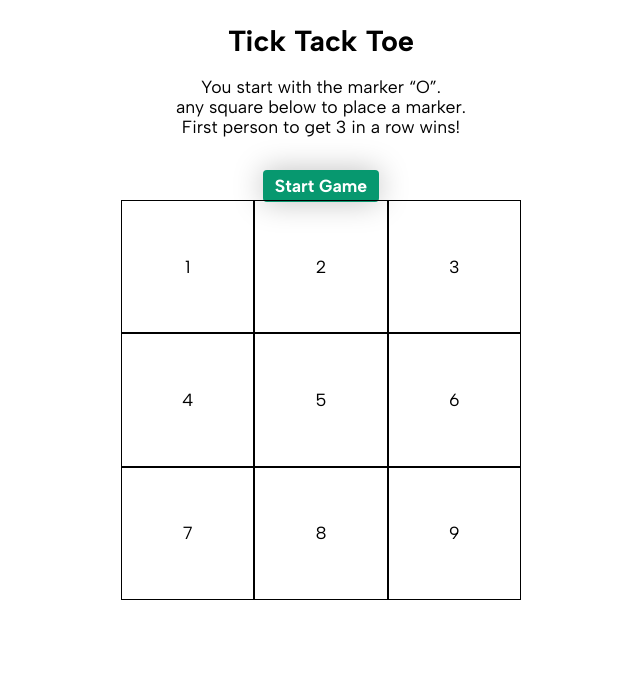
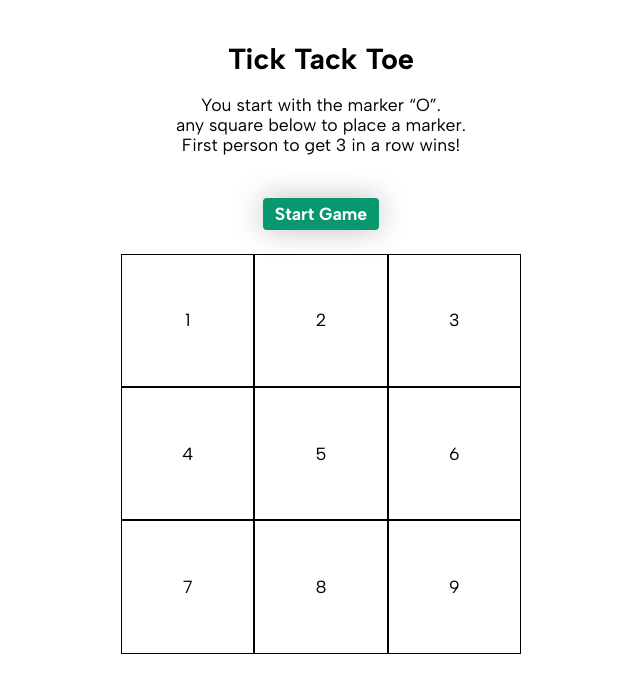
Before and after one commit to David-Shayne/TickTackToe, a plain HTML site: page index.html in a window 1280 px wide. Shown: the whole page, without its empty margins (319-959 px from the left). Drawn offline with Linux system fonts and the light colour scheme.

Commit message:
Adjust padding

```diff
--- a/style.css
+++ b/style.css
@@ -17,7 +17,7 @@
 	--semi-rounded-borders: 8px;
 	--section-padding: 24px;
 	--small-gap: 16px;
-	--large-section-padding: 64px;
+	--large-section-padding: 42px;
 	--font-family: "Albert Sans", system-ui, -apple-system, BlinkMacSystemFont, "Segoe UI", Roboto,
 		Oxygen, Ubuntu, Cantarell, "Open Sans", "Helvetica Neue", sans-serif;
 	font-size: 110%;
@@ -44,7 +44,7 @@ body {
 
 /* HEADING */
 header {
-	margin: var(--section-padding) 0 32px 0;
+	margin: var(--large-section-padding);
 }
 
 #startGameBtn {
@@ -56,6 +56,7 @@ header {
 	padding: 6px 12px;
 	background-color: var(--secondary-color);
 	color: white;
+	margin-bottom: var(--section-padding);
 
 	&:hover {
 		cursor: pointer;
@@ -71,12 +72,10 @@ header {
 #gameboard {
 	width: var(--gameboard-height-width);
 	height: var(--gameboard-height-width);
-	position: absolute;
-	top: calc(50vh - var(--gameboard-height-width) / 2);
-	left: calc(50vw - var(--gameboard-height-width) / 2);
 
 	display: grid;
 	grid-template-columns: 1fr 1fr 1fr;
+	margin: 0 auto;
 }
 
 .tile {
```
